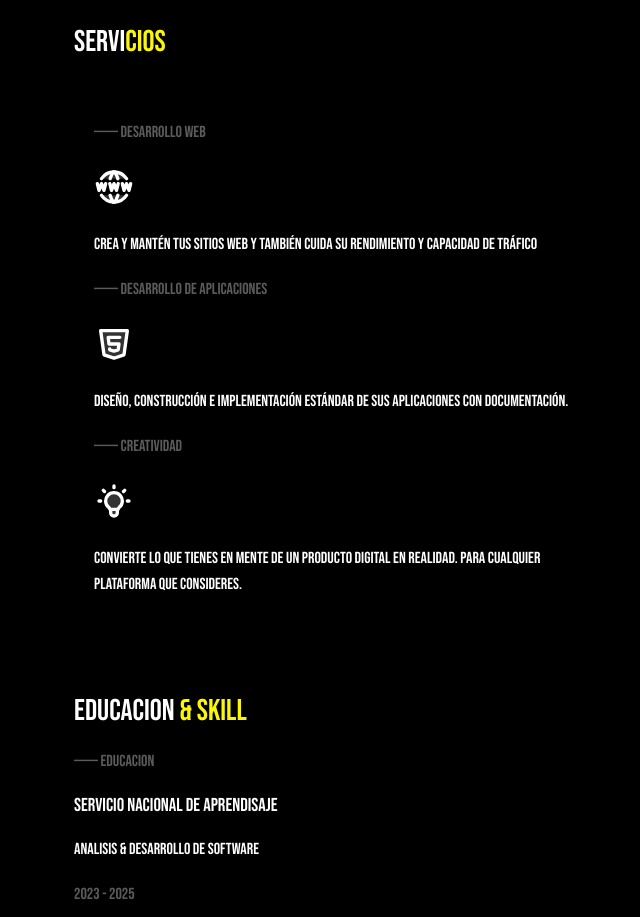
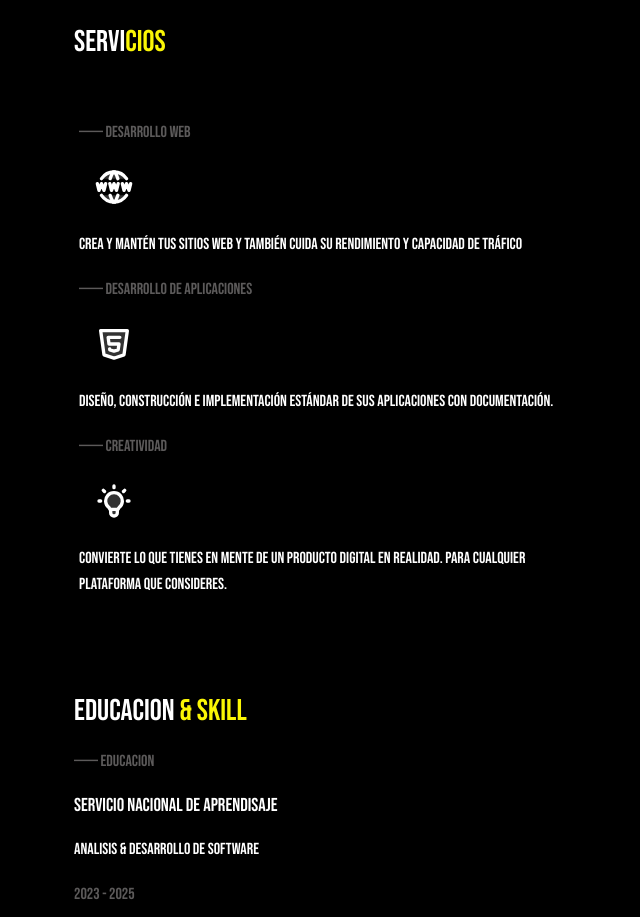
Before and after one commit to marcosali/port-web, a React (Create React App) app: page / in a window 1280 px wide. Shown: the part 1300-2217 px from the top of the page, without its empty margins (394-1034 px from the left). Built offline with nearby package versions, Linux system fonts and the light colour scheme.

Commit message:
Update Servicios.css

```diff
--- a/src/Components/Servicios.css
+++ b/src/Components/Servicios.css
@@ -21,10 +21,14 @@
     margin-top: 20px;
     text-align: left;
     max-width: 480px;
+    margin-left: -2%;
+
 }
 
 .contenido p span {
     color: #5c5a5a;
+    margin-left: -0%;
+
 }
 
 span::after {
```
